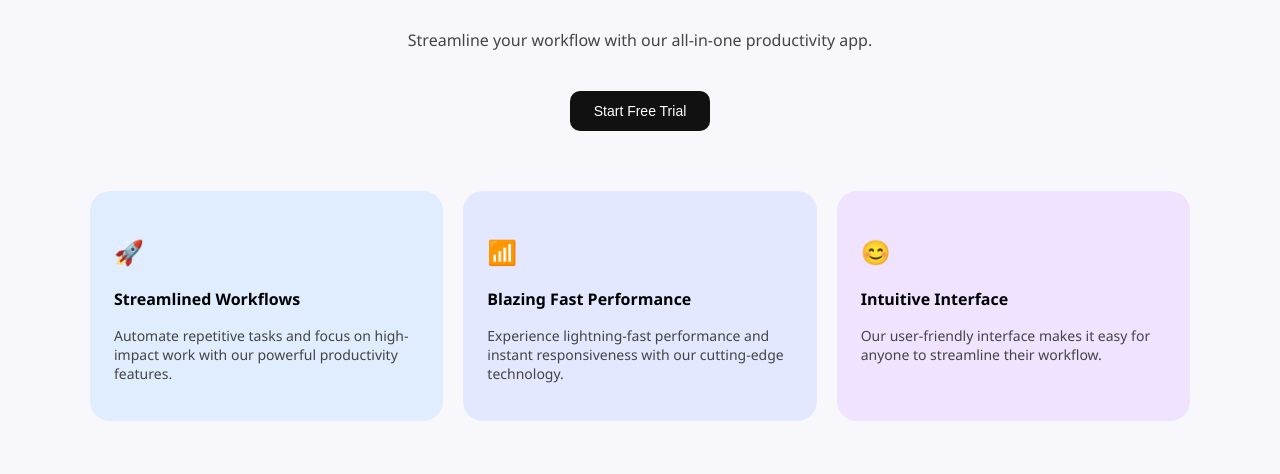
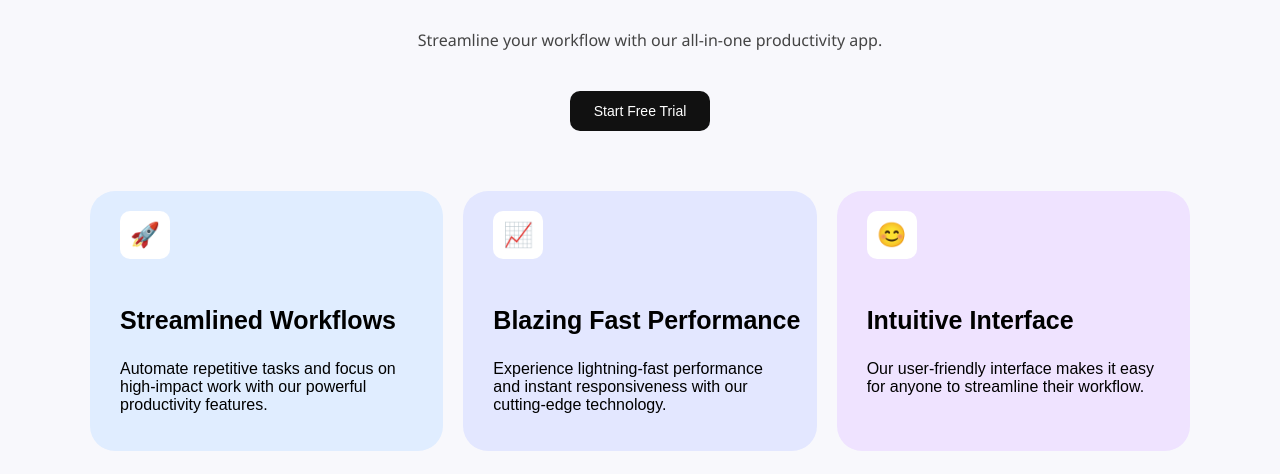
Before and after one commit to ThumbZillapon/css-flexbox, a plain HTML site: page index.html in a window 1280 px wide. Shown: the part 326-800 px from the top of the page. Drawn offline with Linux system fonts and the light colour scheme.

Commit message:
feat: edit feature and style

```diff
--- a/index.html
+++ b/index.html
@@ -26,23 +26,24 @@
   </div>
 
   <!-- Part 2: Features -->
-  <div class="features">
-    <div class="feature">
-      <h2>🚀</h2>
+  <section class="features">
+    <div class="feature-card-1">
+      <div class="icon">🚀</div>
       <h3>Streamlined Workflows</h3>
       <p>Automate repetitive tasks and focus on high-impact work with our powerful productivity features.</p>
     </div>
-    <div class="feature">
-      <h2>📶</h2>
+    <div class="feature-card-2">
+      <div class="icon">📈</div>
       <h3>Blazing Fast Performance</h3>
       <p>Experience lightning-fast performance and instant responsiveness with our cutting-edge technology.</p>
     </div>
-    <div class="feature">
-      <h2>😊</h2>
+    <div class="feature-card-3">
+      <div class="icon">😊</div>
       <h3>Intuitive Interface</h3>
       <p>Our user-friendly interface makes it easy for anyone to streamline their workflow.</p>
     </div>
-  </div>
+  </section>
+
   <!-- Part 3: Form and Footer -->
   <div class="contact">
     <h1>Get in Touch</h1>
--- a/styles.css
+++ b/styles.css
@@ -79,42 +79,66 @@ body {
     cursor: pointer;
 }
 
-.features {
-    display: flex;
-    justify-content: center;
-    gap: 20px;
-    margin: 60px auto;
-    max-width: 1100px;
+.features{
+  display: flex;
+  align-items: center;
+  gap: 20px;
+  margin: 60px auto;
+  max-width: 1100px;
+  font-family: Arial, Helvetica, sans-serif;
 }
 
-.feature {
-    background-color: white;
-    border-radius: 20px;
-    padding: 24px;
-    flex: 1;
-    min-width: 200px;
+.feature-card-1{
+  background-color: #e0edff;
 }
 
-.feature:nth-child(1) {
-    background-color: #e0edff;
+.feature-card-2{
+  background-color: #e3e7ff;
 }
 
-.feature:nth-child(2) {
-    background-color: #e3e7ff;
+.feature-card-3{
+  background-color: #efe3ff;
 }
 
-.feature:nth-child(3) {
-    background-color: #efe3ff;
+.feature-card-1,
+.feature-card-2,
+.feature-card-3{
+  display: flex;
+  flex-direction: column;
+  padding-left: 10px;
+  padding-top: 10px;
+  padding-right: 10px;
+  height: 250px;
+  width: 350px;
+  border-radius: 25px;
 }
 
-.feature h3 {
-    margin-top: 12px;
-    font-size: 16px;
+.icon{
+  background-color: white;
+  display: inline-block;
+  padding: 10px;
+  border-radius: 10px;
+  font-size: 24px;
+  margin-bottom: 12px;
+  width: 30px;
+  margin-left: 20px;
+  margin-top: 10px;
 }
 
-.feature p {
-    font-size: 14px;
-    color: #444;
+.features h3{
+  font-size: 25px;
+  padding-top: 10px;
+}
+
+.features p{
+  font-size: 16px;
+  margin-top: 0px;
+  padding-right: 15px;
+}
+
+.features h3,
+p{
+  padding-left: 20px;
 }
 
 .contact {
```
